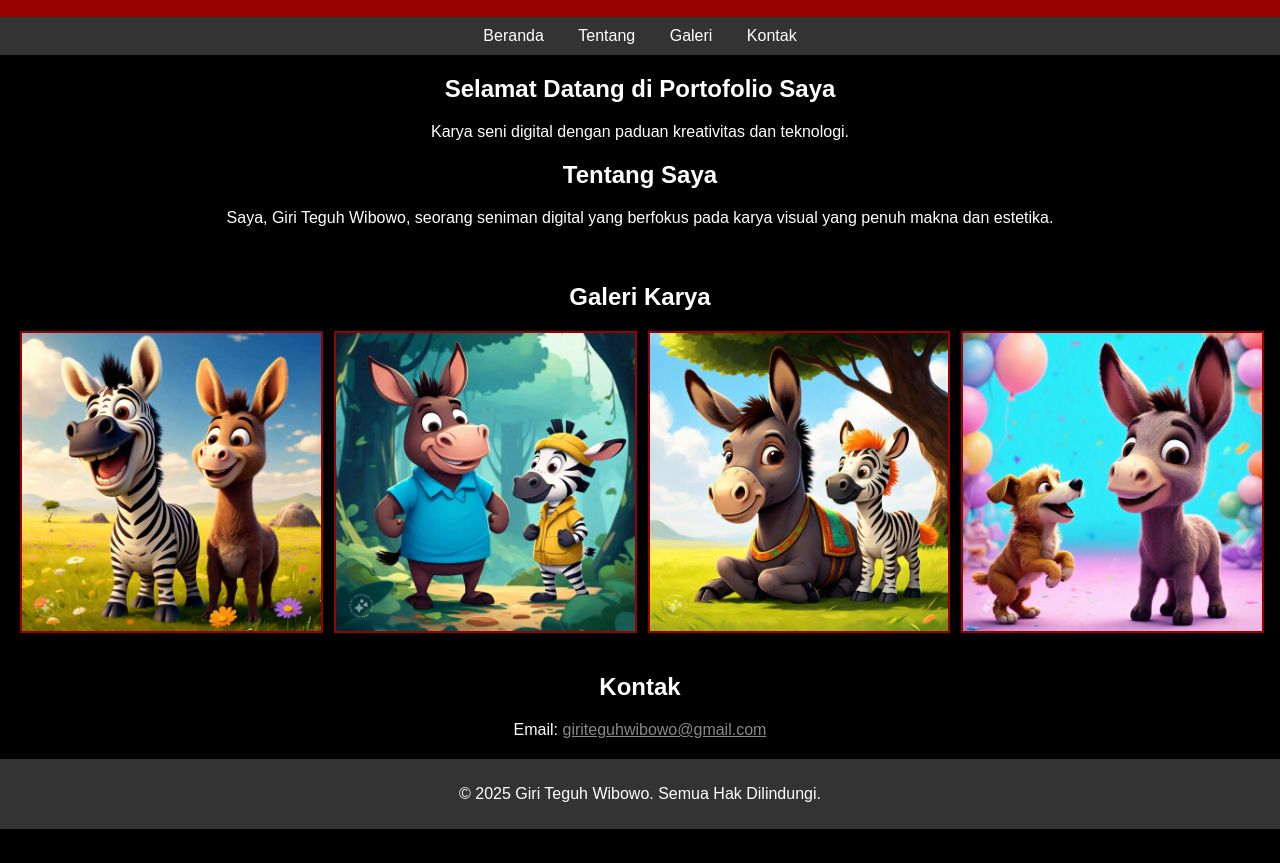
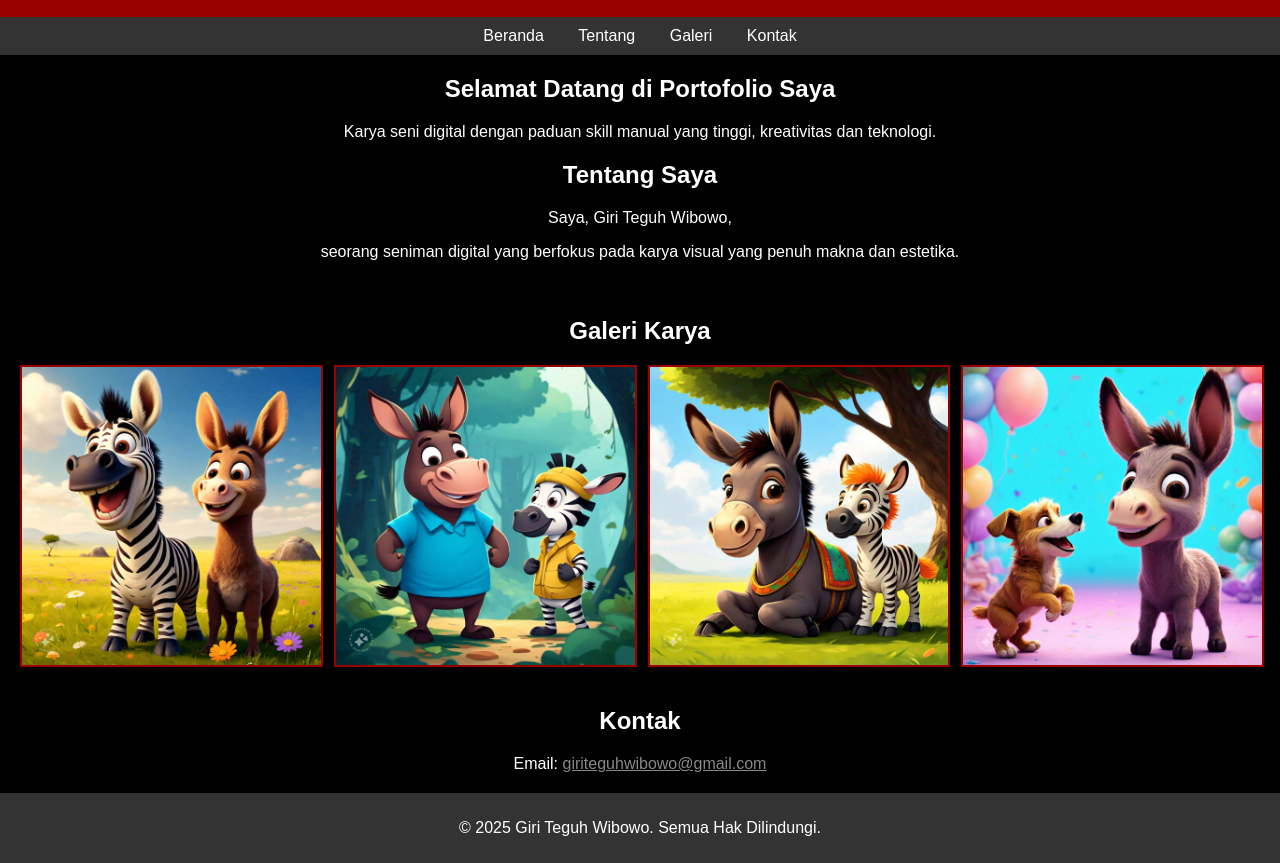
Before and after one commit to GETZ71/portofolio, a plain HTML site: page index.htm in a window 1280 px wide. Shown: the part 60-923 px from the top of the page. Before the commit the page ends 889 px from the top, so only its background shows below. Drawn offline with Linux system fonts and the light colour scheme.

Commit message:
index.htm

```diff
--- a/index.htm
+++ b/index.htm
@@ -72,11 +72,12 @@
     </nav>
     <section id="beranda">
         <h2>Selamat Datang di Portofolio Saya</h2>
-        <p>Karya seni digital dengan paduan kreativitas dan teknologi.</p>
+        <p>Karya seni digital dengan paduan skill manual yang tinggi, kreativitas dan teknologi.</p>
     </section>
     <section id="tentang">
         <h2>Tentang Saya</h2>
-        <p>Saya, Giri Teguh Wibowo, seorang seniman digital yang berfokus pada karya visual yang penuh makna dan estetika.</p>
+        <p>Saya, Giri Teguh Wibowo,</p>
+        </p>seorang seniman digital yang berfokus pada karya visual yang penuh makna dan estetika.</p>
     </section>
     <section id="galeri" class="gallery">
         <h2>Galeri Karya</h2>
```
